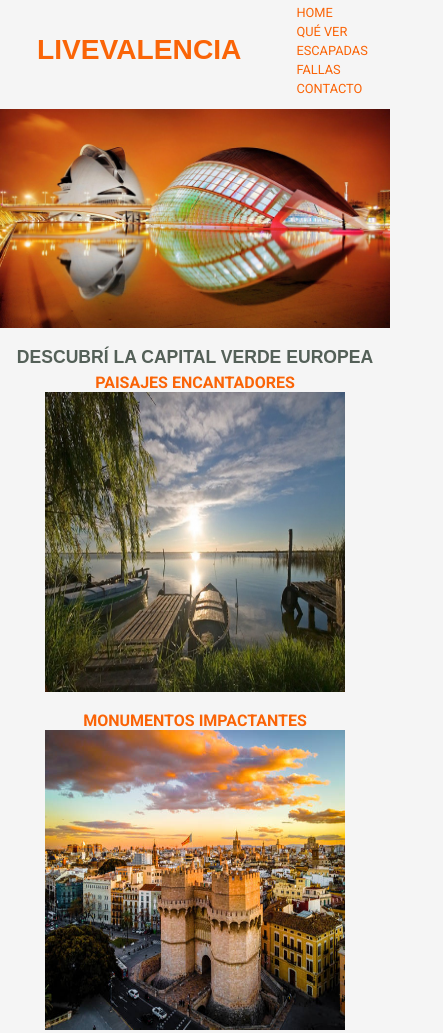
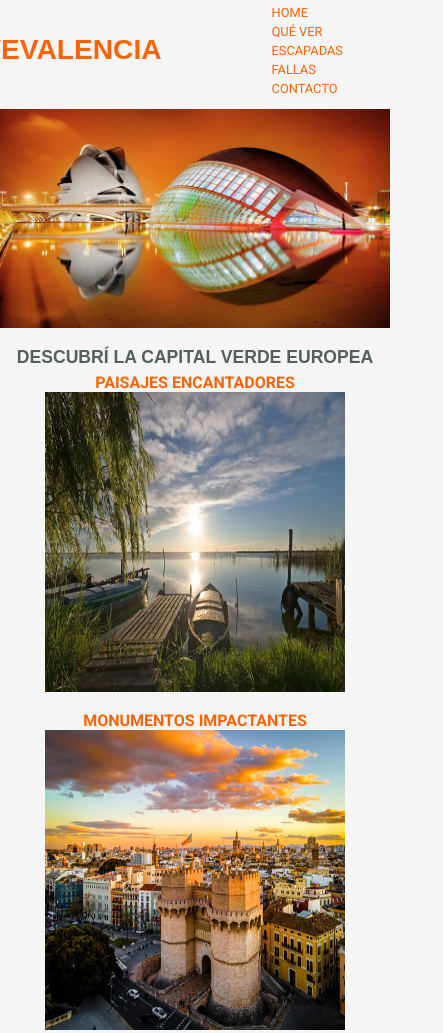
Before and after one commit to Daiana463/FP-Andereggen, a plain HTML site: page index.html in a window 390 px wide. Shown: the top 1033 px of the page, 443 px wide, since content can reach past the window. Drawn offline with Linux system fonts and the light colour scheme; a web font is replaced by a local one.

Commit message:
cambios opción mobile 2

```diff
--- a/css/style.css
+++ b/css/style.css
@@ -17,7 +17,7 @@ header {
     display: flex;
     justify-content: center;
     align-items: center;
-    padding: 10px;
+    padding: 2px;
 }
 
 header .logo h1 {
@@ -96,15 +96,14 @@ ul {
     }
 
     .logo {
-        margin: 5px 25px;
         font-size: 0.8em;
     }
 
     .button-nav {
         color: #fa6407;
         font-size: 0.8em;
-        margin: 15px;
-        padding: 5px 5px;
+        margin: 50px;
+        padding: 5px 50px;
     }
 
     .subtitle {
```
